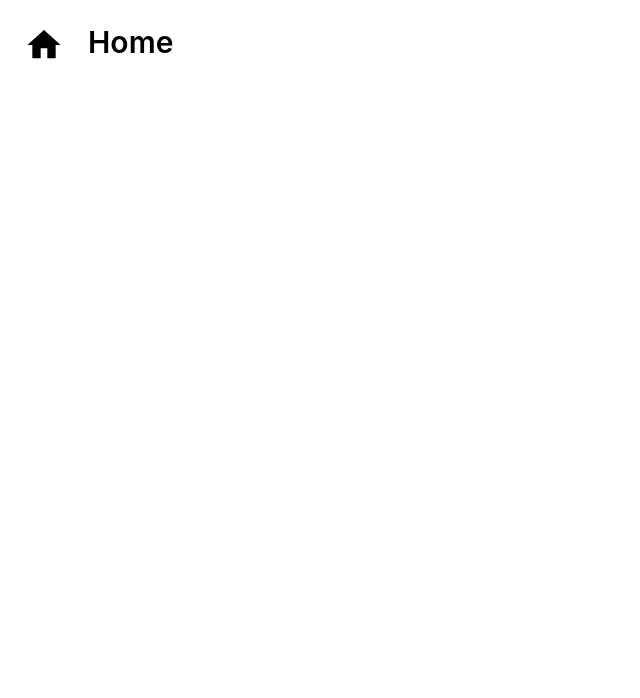
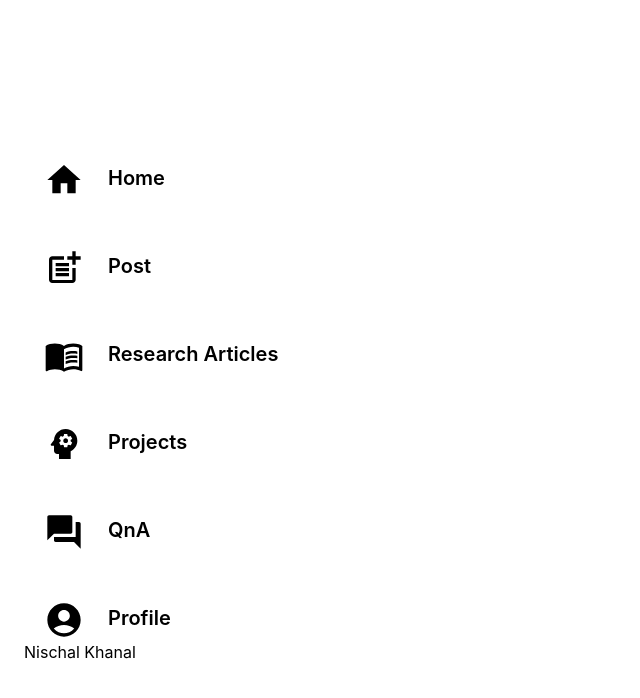
Before and after one commit to GajanandaAdhikari/COREQ, a React (Create React App) app: page / in a window 1280 px wide. Shown: the top 698 px of the page, without its empty margins (0-640 px from the left). Built offline with nearby package versions, Linux system fonts and the light colour scheme.

Commit message:
sidebar with username structure

```diff
--- a/src/components/SideBar.js
+++ b/src/components/SideBar.js
@@ -1,17 +1,30 @@
 import Home from '@mui/icons-material/Home';
+import PostAddIcon from '@mui/icons-material/PostAdd';
+import MenuBookIcon from '@mui/icons-material/MenuBook';
+import QuestionAnswerIcon from '@mui/icons-material/QuestionAnswer';
+import PsychologyIcon from '@mui/icons-material/Psychology';
+import AccountCircleIcon from '@mui/icons-material/AccountCircle';
+import Login from './Login';
 
-function Side({title,Icon}){
+function Side({title,Icon,page}){
     return(
-        <div className=''>
-            <h1 className='text-3xl font-semibold'><Icon className="mr-6" sx={{fontSize:40}} ></Icon>{title}</h1>
+        <div className=' mt-12 pl-5 '>
+           <a href='src/pages/Login.js'> <h1 className='text-xl font-semibold hover:text-sky-700'><Icon className="mr-6" sx={{fontSize:40}} ></Icon>{title}</h1></a>
         </div>
     )
+
 }
 
+
+
 const side = [
-    {Icon:Home, title:"Home"}
-    // {title:"Chat"},
-    // {title:"Notification"}
+    {Icon:Home, title:"Home",page:"src/pages/Login.js"},
+    {Icon:PostAddIcon,title:"Post",page:"../pages/home"},
+    {Icon:MenuBookIcon ,title:"Research Articles",page:"../pages/home"},
+    {Icon:PsychologyIcon ,title:"Projects",page:"../pages/home"},
+    {Icon:QuestionAnswerIcon ,title:"QnA",page:"../pages/home"},
+    {Icon:AccountCircleIcon,title:"Profile"}
+
 
 ];
 
@@ -22,6 +35,7 @@ function SideBar(){
             side.map(nav=><Side
                 Icon={nav.Icon}
                 title={nav.title}
+                page={nav.page}
                 ></Side>)
         }
         </>
--- /dev/null
+++ b/src/components/UserName.js
@@ -0,0 +1,34 @@
+import PermIdentityIcon from '@mui/icons-material/PermIdentity';
+
+const users=[
+    {
+        name:"Nischal Khanal",
+        userName:"Hunter420"
+    }
+];
+
+function UserName({name,userName}){
+    console.log(name);
+    return(
+
+        <div>
+            {/* <h1>Hello</h1> */}
+            <h1>{name}</h1>
+        </div>
+    )
+}
+
+function User(){
+    return(
+        <div>
+            {
+                users.map(user=><UserName
+                    name={user.name}
+                    userName={user.userName}
+                    ></UserName>)
+            }
+        </div>
+    )
+}
+
+export default User;
--- a/src/index.js
+++ b/src/index.js
@@ -5,12 +5,14 @@ import App from './App';
 import reportWebVitals from './reportWebVitals';
 import Landing from './pages/Landing';
 import SideBar from './components/SideBar';
+import UserName from './components/UserName';
 
 const root = ReactDOM.createRoot(document.getElementById('root'));
 root.render(
   <React.StrictMode>
     {/* <App /> */}
    <Landing></Landing>
+
   </React.StrictMode>
 );
 
--- a/src/pages/Landing.js
+++ b/src/pages/Landing.js
@@ -1,9 +1,15 @@
 
 import SideBar from "../components/SideBar";
+import UserName from "../components/UserName";
 function Landing(){
     return(
-        <div className="mt-6 pl-6">
+        <div className="mt-40">
+
+        <div className="mt-30 pl-6">
             <SideBar></SideBar>
+            <UserName></UserName>
+
+        </div>
         </div>
     )
 }
```
Also changed, not shown: src/components/LandingHeader.js (added).
